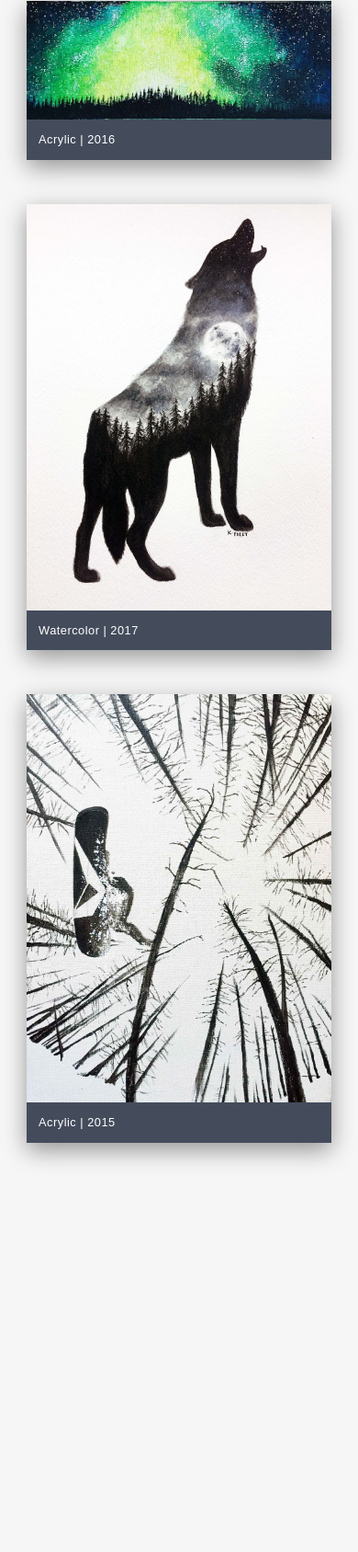
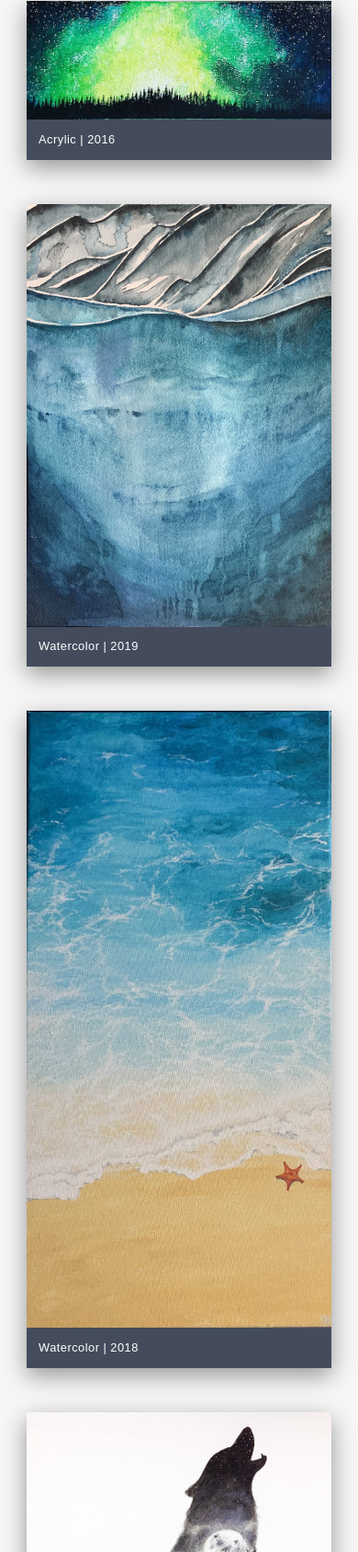
Before and after one commit to kayleighfoley/kayfoart, a plain HTML site: page canvas/index.html in a window 390 px wide. Shown: the part 2306-3994 px from the top of the page at 92% size. Before the commit the page ends 3636 px from the top, so only its background shows below. Drawn offline with Linux system fonts and the light colour scheme.

Commit message:
Site updates

```diff
--- a/canvas/index.html
+++ b/canvas/index.html
@@ -100,9 +100,25 @@
             />
             <div class="image-label image-label-gallery">Acrylic | 2016</div>
           </div>
+          <div class="gallery-item">
+            <img
+              src="imgs/arctic.jpg"
+              alt="arctic painting"
+              class="gallery-img"
+            />
+            <div class="image-label image-label-gallery">Watercolor | 2019</div>
+          </div>
         </div>
 
         <div class="gallery-col">
+          <div class="gallery-item">
+            <img
+              src="imgs/beach.jpg"
+              alt="beach painting"
+              class="gallery-img"
+            />
+            <div class="image-label image-label-gallery">Watercolor | 2018</div>
+          </div>
           <div class="gallery-item">
             <img src="imgs/wolf.jpg" alt="wolf painting" class="gallery-img" />
             <div class="image-label image-label-gallery">Watercolor | 2017</div>
--- a/style.css
+++ b/style.css
@@ -17,8 +17,6 @@
   --hero-image-box-shadow: 0 1em 2.5em rgba(0, 0, 0, 0.4);
   --gallery-image-box-shadow: 0 0.5em 1.5em rgba(0, 0, 0, 0.4);
   --gallery-image-hover-box-shadow: 0 1.5em 4em rgba(0, 0, 0, 0.3);
-  --nav-box-shadow: 0 1.5em 4em var(--background-color);
-  --footer-box-shadow: 0 -1.5em 4em var(--background-color);
 
   --nav-item-padding: 2rem 4rem;
   --footer-nav-item-padding: 2rem 4rem 3rem 4rem;
@@ -56,7 +54,6 @@ ul {
   position: fixed;
   top: 0;
   background: var(--background-color);
-  box-shadow: var(--nav-box-shadow);
   z-index: 1;
 }
 .nav-item {
@@ -132,7 +129,6 @@ ul {
   bottom: 0;
   background: var(--background-color);
   text-align: center;
-  box-shadow: var(--footer-box-shadow);
 }
 .footer-nav-item {
   display: inline-block;
```
Also changed, not shown: commission/index.html (+13 -1 lines), index.html (+2 -2 lines), sketchbook/index.html (+8 -0 lines), canvas/imgs/arctic.jpg (added), canvas/imgs/beach.jpg (added), commission/imgs/dog-1.jpg (added), commission/imgs/dog-2.jpg (added), commission/imgs/silverback-gorilla.jpg (added), commission/imgs/tiger-portrait.jpg, sketchbook/imgs/burger-comp.jpg (renamed from imgs/burger-comp.jpg).
